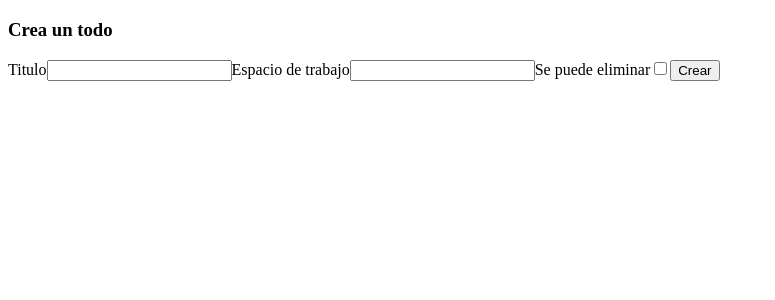
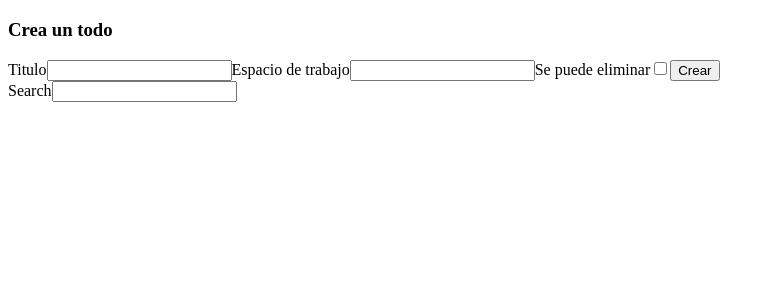
Before and after one commit to Oniel1721/todo-list-one-hour, a React (Vite) app: page / in a window 1280 px wide. Shown: the top 300 px of the page, without its empty margins (0-775 px from the left). Built offline with nearby package versions, Linux system fonts and the light colour scheme.

Commit message:
search input refactored

```diff
--- a/src/App.tsx
+++ b/src/App.tsx
@@ -1,21 +1,12 @@
 
-import { useContext, useState } from 'react'
+import { AddForm, SearchInput, TodoList } from './components'
 import './App.css'
-import { AddForm } from './components/AddForm'
-import { TodoList } from './components/TodoList'
-import { TodoContext } from './context'
-import { useTodos } from './hooks/useTodos'
 
 function App() {
-
-  const [search, setSearch] = useState('')
-  const [workspace, setWorkspace] = useState('')
-
   return (
     <div className="App">
       <AddForm />
-      {/* <label>Search</label>
-      <input onChange={(e) => setSearch(e.target.value)} value={search} type="text" /> */}
+      <SearchInput />
       <TodoList />
       {/* <ul>
         {
--- /dev/null
+++ b/src/components/SearchInput.tsx
@@ -0,0 +1,10 @@
+import { useContext } from "react"
+import { TodoContext } from "../context"
+
+export const SearchInput = () => {
+    const { setSearch, search } = useContext(TodoContext)
+    return <>
+        <label>Search</label>
+        <input onChange={(e) => setSearch(e.target.value)} value={search} type="text" />
+    </>
+}
--- /dev/null
+++ b/src/components/index.ts
@@ -0,0 +1,4 @@
+export * from './AddForm'
+export * from './SearchInput'
+export * from './TodoCard'
+export * from './TodoList'
--- a/src/context/TodoProvider.tsx
+++ b/src/context/TodoProvider.tsx
@@ -1,11 +1,16 @@
-import { useTodos } from "../hooks/useTodos"
+import { useTodos, useTodosFiltered } from "../hooks"
 import { TodoContext } from "./TodoContext"
 
 export const TodoProvider = ({ children }: any) => {
-    const todoHook = useTodos()
+
+    const todoService = useTodos()
+    const todosFiltered = useTodosFiltered(todoService.todos)
 
     return <TodoContext.Provider
-        value={todoHook}
+        value={{
+            ...todoService,
+            ...todosFiltered
+        }}
     >
         {children}
     </TodoContext.Provider>
--- a/src/context/types.ts
+++ b/src/context/types.ts
@@ -27,5 +27,8 @@ export interface TodoService {
 }
 
 export type TodoContextState = TodoService & {
-
+    search: string;
+    setSearch: (value: string) => void;
+    workspace: TodoWorkspace;
+    setWorkspace: (value: TodoWorkspace) => void;
 }
--- /dev/null
+++ b/src/hooks/index.ts
@@ -0,0 +1,2 @@
+export * from './useTodos'
+export * from './useTodosFiltered'
--- a/src/hooks/useTodos.ts
+++ b/src/hooks/useTodos.ts
@@ -1,4 +1,4 @@
-import { useCallback, useState } from "react";
+import { useCallback, useEffect, useState } from "react";
 import { todoLocalStorageService } from '../services'
 import type { Todo, TodoService, TodoComment } from '../context'
 
@@ -26,6 +26,10 @@ export const useTodos = (): TodoService => {
         todoLocalStorageService.addCommentOnTodo(id, comment) && updateState()
     }, [])
 
+    useEffect(() => {
+        updateState()
+    }, [])
+
     return {
         todos,
         addTodo,
--- /dev/null
+++ b/src/hooks/useTodosFiltered.ts
@@ -0,0 +1,21 @@
+import { useMemo, useState } from "react"
+import { Todo, TodoWorkspace } from "../context"
+
+export const useTodosFiltered = (todos: Todo[]) => {
+    const [search, setSearch] = useState('')
+    const [workspace, setWorkspace] = useState<TodoWorkspace>('')
+
+    const filteredTodos = useMemo(() => {
+        return todos.filter((todo) => {
+            return todo.title.toLowerCase().includes(search.toLowerCase()) && todo.workspace.includes(workspace)
+        })
+    }, [search, workspace, todos])
+
+    return {
+        todos: filteredTodos,
+        search,
+        setSearch,
+        workspace,
+        setWorkspace
+    }
+}
```
